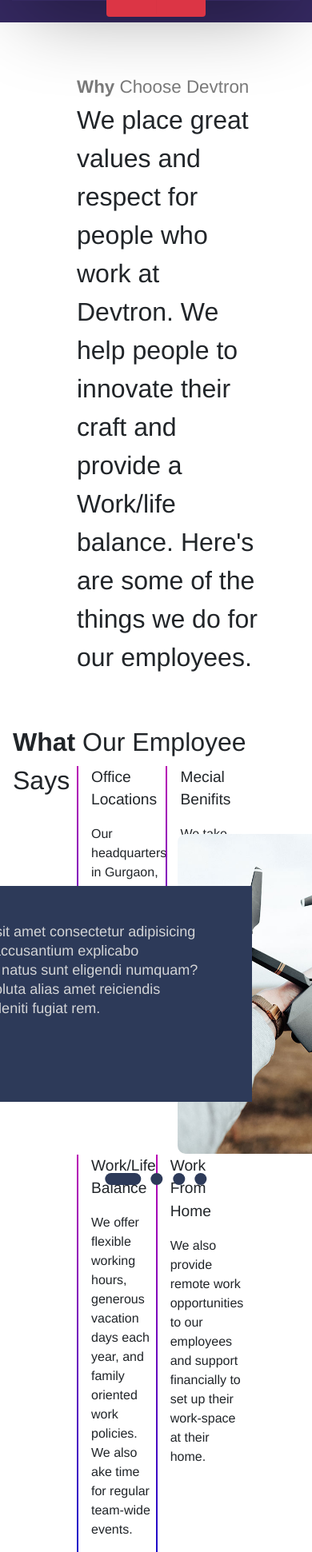
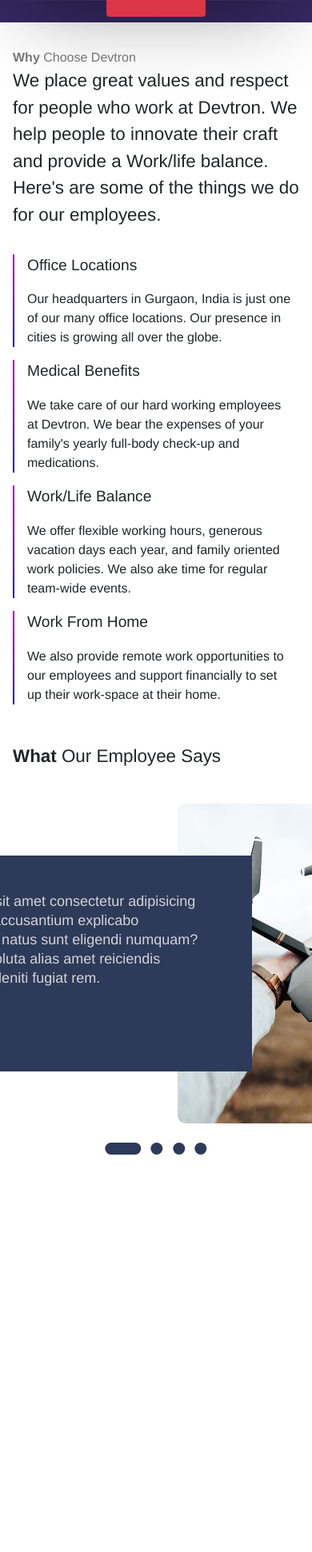
Before and after one commit to Abhinav-26/Career-Page, a Django app: page / in a window 390 px wide; the page is wider, and only the part inside the window is pictured. Shown: the part 906-2847 px from the top of that part at 80% size. After the commit the page ends 2350 px from the top of that part, so only its background shows below. Run offline with Django 3.2, Linux system fonts and the light colour scheme; some libraries are stand-ins or nearby versions.

Commit message:
responsiveness added

```diff
--- a/carrer/templates/carrer/whyDevtron.html
+++ b/carrer/templates/carrer/whyDevtron.html
@@ -23,7 +23,7 @@
         </div>
         <div class="right-data">
             <div class="location-title">
-                <p>Mecial Benifits</p>
+                <p>Medical Benefits</p>
             </div>
             <div class="location-content">
                 <p> We take care of our hard working employees at Devtron. We bear the expenses of your family's yearly full-body
--- a/static/css/style.css
+++ b/static/css/style.css
@@ -341,6 +341,36 @@
   font-weight: 500;
 }
 
+@media only screen and (max-width: 540px){
+  .why{
+    height: 100%;
+  }
+  .why-heading{
+    font-size: 1rem;
+    padding-top: 2rem;
+    padding-left: 1rem;
+  }
+
+  .why-text p{
+    font-size: 1.4rem;
+    padding-left:1rem;
+    padding-right: 1rem;
+    padding-bottom: 1rem;
+  }
+  .why-values-upper, .why-values-lower{
+    padding-left: 1rem;
+    padding-right: 1rem;
+    display: block;
+  }
+  .left-data, .right-data{
+    width: 90vw;
+  }
+  .why-values-lower{
+    margin-top: 0px;
+  }
+}
+/********************************** Why Devtron Section ******************************/
+
 
 /********************************* Employee Review Section ****************************/
 .review{
@@ -436,7 +466,9 @@
 @media only screen and (max-width: 500px){
     .review-heading{
         padding: 2rem 1rem;
+        font-size: 1.4rem;
     }
+
 
 }
 /********************************* Employee Review Section END ****************************/
```
